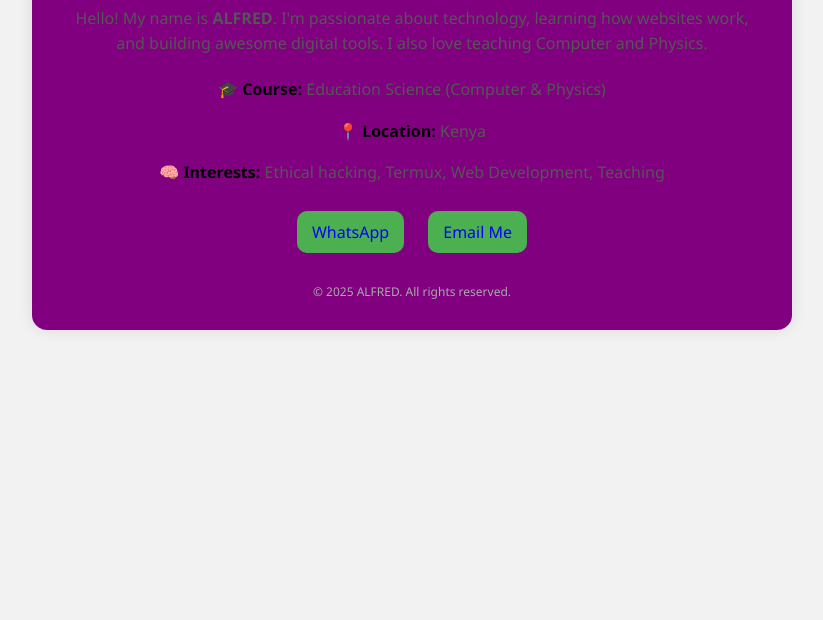
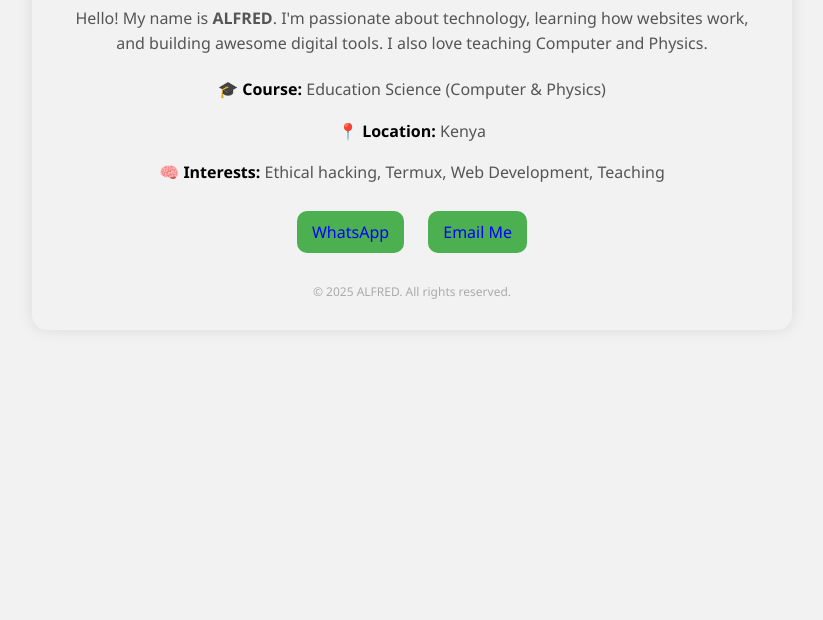
Before and after one commit to klzomunuve/Alfred, a plain HTML site: page index.html in a window 1280 px wide. Shown: the part 180-800 px from the top of the page, without its empty margins (228-1051 px from the left). Drawn offline with Linux system fonts and the light colour scheme.

Commit message:
Update index.html

```diff
--- a/index.html
+++ b/index.html
@@ -13,7 +13,7 @@
 
     .container {
       max-width: 700px;
-      background: purple;
+      background: gradient;
       margin: 50px auto;
       padding: 30px;
       border-radius: 15px;
```
